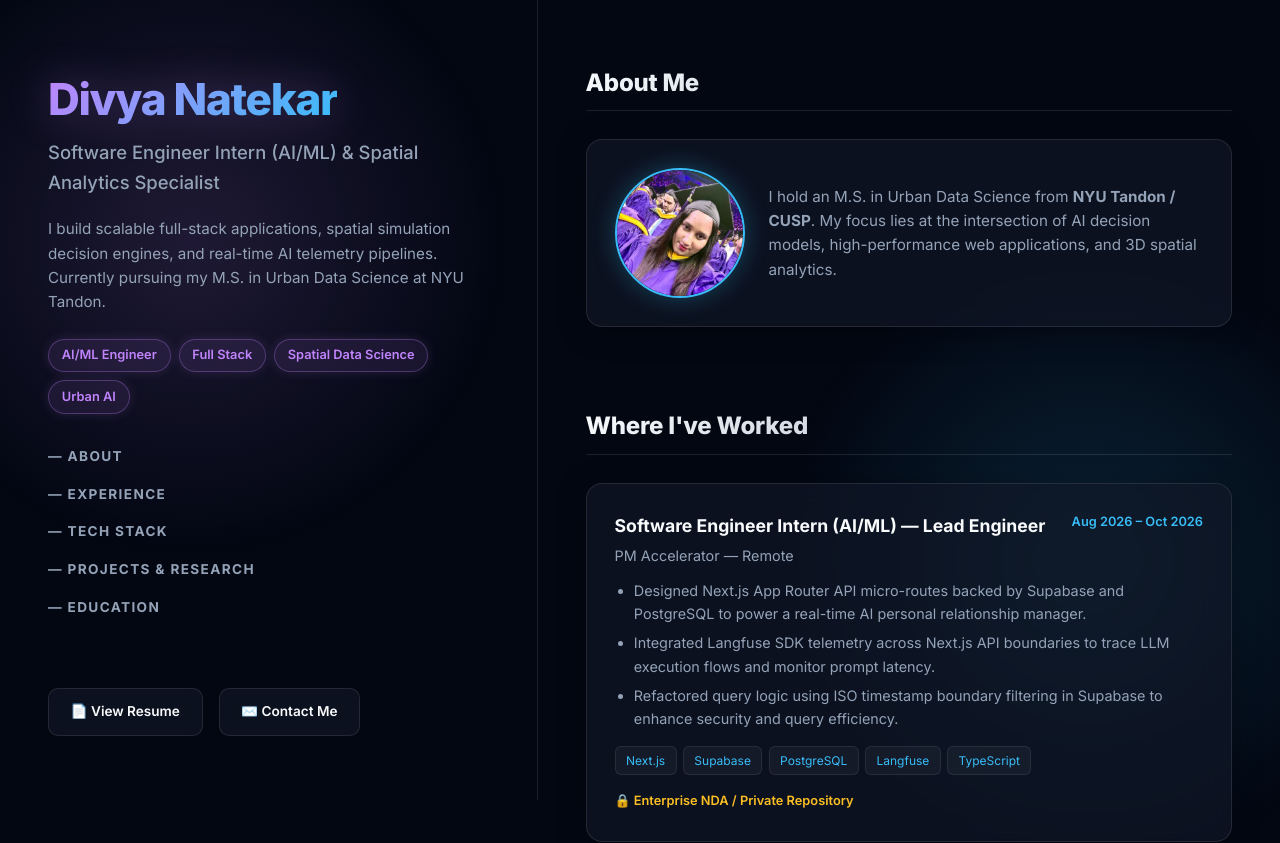
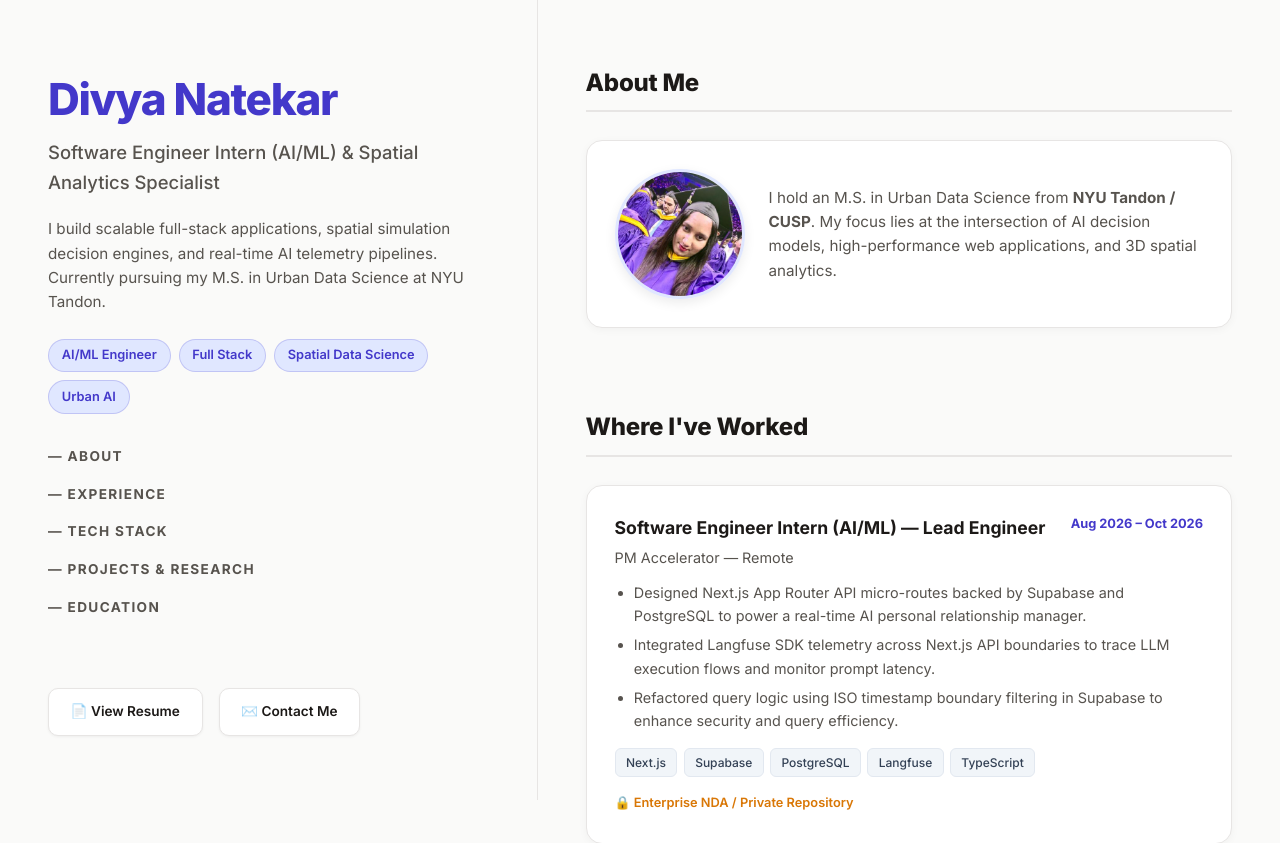
Before and after one commit to divyanatekar08/dev-portfolio, a React (Vite) app: page / in a window 1280 px wide. Shown: the top 843 px of the page. Built offline with nearby package versions, Linux system fonts and the light colour scheme.

Commit message:
style: switch to clean editorial light theme

```diff
--- a/src/index.css
+++ b/src/index.css
@@ -1,16 +1,14 @@
 @import url('https://fonts.googleapis.com/css2?family=Inter:wght@300;400;500;600;700;800&display=swap');
 
 :root {
-  --bg-dark: #030712;
-  --bg-glass: rgba(17, 24, 39, 0.65);
-  --bg-glass-hover: rgba(31, 41, 55, 0.8);
-  --border-glass: rgba(255, 255, 255, 0.1);
-  --border-hover: rgba(56, 189, 248, 0.4);
-  --text-main: #f8fafc;
-  --text-muted: #94a3b8;
-  --accent-cyan: #38bdf8;
-  --accent-purple: #c084fc;
-  --accent-glow: rgba(56, 189, 248, 0.25);
+  --bg-main: #fafaf9;
+  --bg-card: #ffffff;
+  --border-color: #e7e5e4;
+  --text-main: #1c1917;
+  --text-muted: #57534e;
+  --accent-primary: #4338ca;
+  --accent-light: #e0e7ff;
+  --accent-hover: #3730a3;
   --font-sans: 'Inter', system-ui, sans-serif;
 }
 
@@ -21,39 +19,12 @@
 }
 
 body {
-  background-color: var(--bg-dark);
+  background-color: var(--bg-main);
   color: var(--text-main);
   font-family: var(--font-sans);
   line-height: 1.6;
   -webkit-font-smoothing: antialiased;
   min-height: 100vh;
-  position: relative;
-  overflow-x: hidden;
-}
-
-/* Ambient Radial Glow Background Effects */
-body::before {
-  content: '';
-  position: fixed;
-  top: -10%;
-  left: -10%;
-  width: 50vw;
-  height: 50vw;
-  background: radial-gradient(circle, rgba(192, 132, 252, 0.15) 0%, rgba(0, 0, 0, 0) 70%);
-  pointer-events: none;
-  z-index: 0;
-}
-
-body::after {
-  content: '';
-  position: fixed;
-  bottom: -10%;
-  right: -10%;
-  width: 50vw;
-  height: 50vw;
-  background: radial-gradient(circle, rgba(56, 189, 248, 0.15) 0%, rgba(0, 0, 0, 0) 70%);
-  pointer-events: none;
-  z-index: 0;
 }
 
 a {
@@ -67,8 +38,6 @@ a {
   max-width: 1280px;
   margin: 0 auto;
   min-height: 100vh;
-  position: relative;
-  z-index: 1;
 }
 
 /* Left Sidebar */
@@ -81,7 +50,8 @@ a {
   display: flex;
   flex-direction: column;
   justify-content: space-between;
-  border-right: 1px solid var(--border-glass);
+  border-right: 1px solid var(--border-color);
+  background-color: var(--bg-main);
 }
 
 .sidebar-header h1 {
@@ -89,13 +59,11 @@ a {
   font-weight: 800;
   letter-spacing: -0.03em;
   margin-bottom: 0.25rem;
+  color: var(--text-main);
 }
 
 .sidebar-header .highlight {
-  background: linear-gradient(135deg, var(--accent-purple), var(--accent-cyan));
-  -webkit-background-clip: text;
-  -webkit-text-fill-color: transparent;
-  filter: drop-shadow(0 0 20px rgba(192, 132, 252, 0.3));
+  color: var(--accent-primary);
 }
 
 .sidebar-header h2 {
@@ -119,15 +87,13 @@ a {
 }
 
 .pill {
-  background: rgba(192, 132, 252, 0.1);
-  color: var(--accent-purple);
-  border: 1px solid rgba(192, 132, 252, 0.3);
+  background: var(--accent-light);
+  color: var(--accent-primary);
+  border: 1px solid rgba(67, 56, 202, 0.2);
   padding: 0.35rem 0.8rem;
   border-radius: 9999px;
   font-size: 0.8rem;
   font-weight: 600;
-  backdrop-filter: blur(8px);
-  box-shadow: 0 0 12px rgba(192, 132, 252, 0.15);
 }
 
 .sidebar-nav {
@@ -143,16 +109,15 @@ a {
   font-weight: 700;
   letter-spacing: 0.1em;
   text-transform: uppercase;
-  transition: all 0.3s ease;
+  transition: all 0.2s ease;
   display: flex;
   align-items: center;
   gap: 0.75rem;
 }
 
 .sidebar-nav a:hover {
-  color: var(--accent-cyan);
+  color: var(--accent-primary);
   transform: translateX(6px);
-  text-shadow: 0 0 12px rgba(56, 189, 248, 0.5);
 }
 
 .sidebar-actions {
@@ -166,19 +131,19 @@ a {
   border-radius: 10px;
   font-size: 0.85rem;
   font-weight: 600;
-  border: 1px solid var(--border-glass);
-  background: var(--bg-glass);
-  backdrop-filter: blur(12px);
-  transition: all 0.3s ease;
+  border: 1px solid var(--border-color);
+  background: var(--bg-card);
+  transition: all 0.2s ease;
   color: var(--text-main);
+  box-shadow: 0 1px 3px rgba(0, 0, 0, 0.05);
 }
 
 .btn-sidebar:hover {
-  background: var(--bg-glass-hover);
-  border-color: var(--accent-cyan);
-  color: var(--accent-cyan);
-  box-shadow: 0 0 20px rgba(56, 189, 248, 0.25);
+  background: var(--accent-primary);
+  border-color: var(--accent-primary);
+  color: #ffffff;
   transform: translateY(-2px);
+  box-shadow: 0 4px 12px rgba(67, 56, 202, 0.25);
 }
 
 /* Right Content Area */
@@ -196,23 +161,19 @@ a {
   font-weight: 800;
   margin-bottom: 1.75rem;
   letter-spacing: -0.01em;
-  border-bottom: 1px solid var(--border-glass);
+  border-bottom: 2px solid var(--border-color);
   padding-bottom: 0.5rem;
-  background: linear-gradient(135deg, var(--text-main), var(--text-muted));
-  -webkit-background-clip: text;
-  -webkit-text-fill-color: transparent;
+  color: var(--text-main);
 }
 
-/* Glassmorphism Cards */
+/* Clean White Cards w/ Elevation */
 .about-card, .exp-card, .tech-box {
-  background: var(--bg-glass);
-  backdrop-filter: blur(16px);
-  -webkit-backdrop-filter: blur(16px);
-  border: 1px solid var(--border-glass);
+  background: var(--bg-card);
+  border: 1px solid var(--border-color);
   border-radius: 16px;
   padding: 1.75rem;
-  transition: all 0.3s cubic-bezier(0.4, 0, 0.2, 1);
-  box-shadow: 0 4px 30px rgba(0, 0, 0, 0.3);
+  transition: all 0.25s ease;
+  box-shadow: 0 2px 8px rgba(0, 0, 0, 0.04);
 }
 
 .about-card {
@@ -226,8 +187,8 @@ a {
   height: 130px;
   border-radius: 50%;
   object-fit: cover;
-  border: 2px solid var(--accent-cyan);
-  box-shadow: 0 0 25px rgba(56, 189, 248, 0.3);
+  border: 3px solid var(--accent-light);
+  box-shadow: 0 4px 12px rgba(0, 0, 0, 0.08);
 }
 
 .about-info p {
@@ -243,9 +204,9 @@ a {
 }
 
 .exp-card:hover {
-  border-color: var(--border-hover);
-  transform: translateY(-4px);
-  box-shadow: 0 10px 30px -10px rgba(56, 189, 248, 0.2);
+  border-color: var(--accent-primary);
+  transform: translateY(-3px);
+  box-shadow: 0 8px 24px rgba(0, 0, 0, 0.08);
 }
 
 .exp-header {
@@ -262,8 +223,8 @@ a {
 
 .exp-period {
   font-size: 0.8rem;
-  color: var(--accent-cyan);
-  font-weight: 600;
+  color: var(--accent-primary);
+  font-weight: 700;
 }
 
 .exp-company {
@@ -291,12 +252,13 @@ a {
 }
 
 .tag-item {
-  background: rgba(255, 255, 255, 0.04);
-  border: 1px solid rgba(255, 255, 255, 0.08);
+  background: #f1f5f9;
+  border: 1px solid #e2e8f0;
   padding: 0.25rem 0.65rem;
   border-radius: 6px;
   font-size: 0.75rem;
-  color: var(--accent-cyan);
+  color: #334155;
+  font-weight: 500;
 }
 
 /* Link Badges */
@@ -306,17 +268,18 @@ a {
   gap: 0.35rem;
   font-size: 0.8rem;
   font-weight: 600;
-  color: var(--accent-cyan);
+  color: var(--accent-primary);
   margin-top: 1rem;
   transition: color 0.2s ease;
 }
 
 .link-badge:hover {
-  text-shadow: 0 0 10px rgba(56, 189, 248, 0.6);
+  color: var(--accent-hover);
+  text-decoration: underline;
 }
 
 .link-badge.private {
-  color: #fbbf24;
+  color: #d97706;
 }
 
 /* Tech Stack Grid */
@@ -328,7 +291,7 @@ a {
 
 .tech-box h4 {
   font-size: 0.95rem;
-  color: var(--accent-purple);
+  color: var(--accent-primary);
   margin-bottom: 0.75rem;
 }
 
@@ -344,7 +307,7 @@ a {
     position: relative;
     padding: 2.5rem 1.5rem;
     border-right: none;
-    border-bottom: 1px solid var(--border-glass);
+    border-bottom: 1px solid var(--border-color);
   }
 
   .main-content {
```
